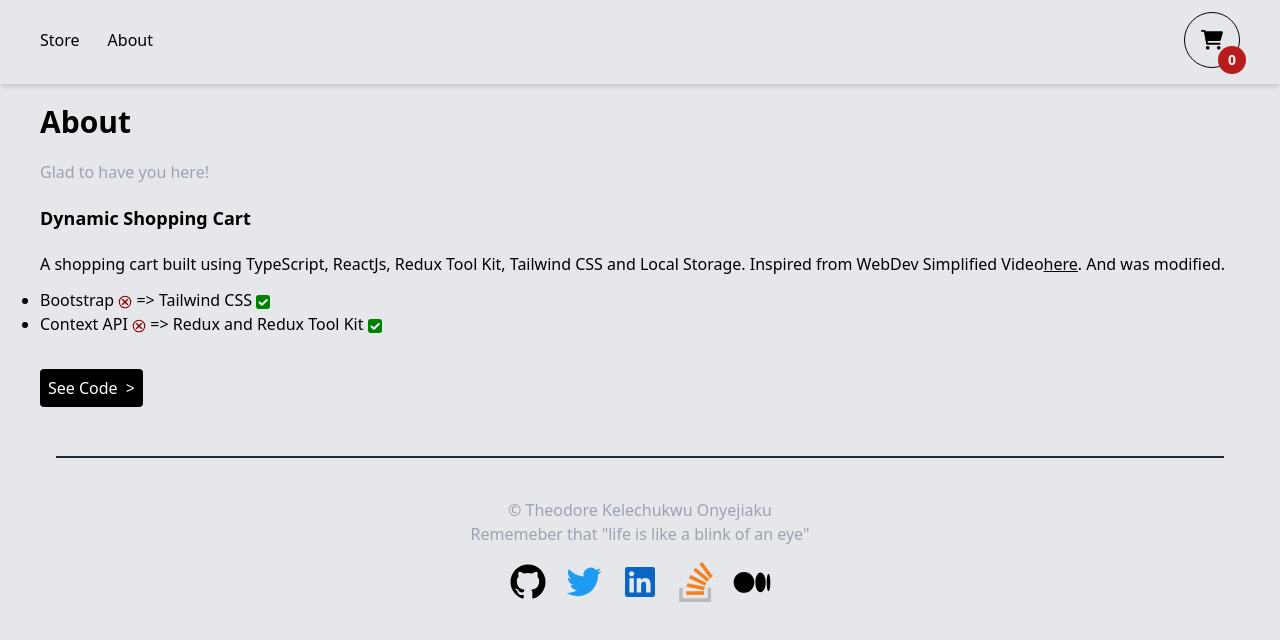
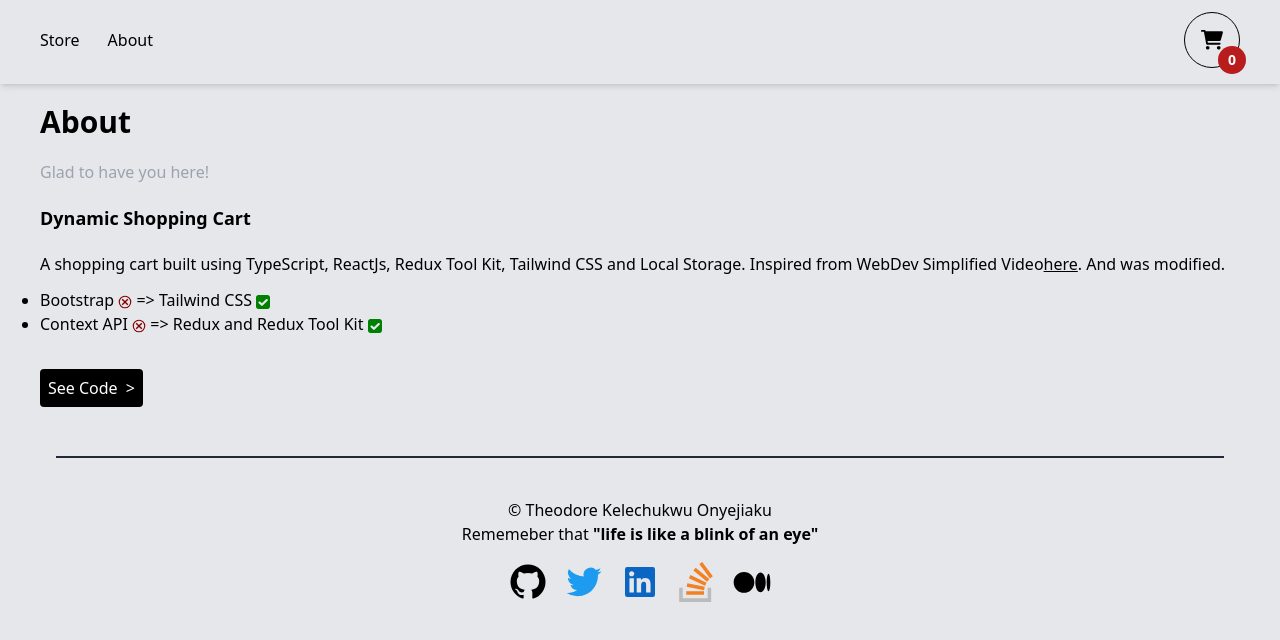
Before and after one commit to Theodore-Kelechukwu-Onyejiaku/dynamic-shopping-cart, a React (Create React App) app: page /about in a window 1280 px wide. Shown: the top 640 px of the page. Built offline with nearby package versions, Linux system fonts and the light colour scheme.

Commit message:
work on footer

```diff
--- a/src/components/Footer.tsx
+++ b/src/components/Footer.tsx
@@ -2,8 +2,8 @@ export function Footer() {
     return <div>
         <div className='relative bottom-0 '>
             <div className='p-4 text-center '>
-                <p className='text font-thin text-gray-400 mx-10 border-t-2 border-gray-800 pt-10'>© Theodore Kelechukwu Onyejiaku</p>
-                <p className='text font-thin text-gray-400'>Rememeber that <strong>"life is like a blink of an eye"</strong></p>
+                <p className='text mx-10 border-t-2 border-gray-800 pt-10'>© Theodore Kelechukwu Onyejiaku</p>
+                <p className='text '>Rememeber that <strong>"life is like a blink of an eye"</strong></p>
                 <div className='flex justify-center space-x-4 my-4'>
                     <a href='https://github.com/Theodore-Kelechukwu-Onyejiaku'>
                         <svg className="h-10 w-10" viewBox="0 0 16 16" xmlns="http://www.w3.org/2000/svg" fill="none"><g id="SVGRepo_bgCarrier" strokeWidth="0"></g><g id="SVGRepo_iconCarrier"><path fill="#000000" fill-rule="evenodd" d="M8 1C4.133 1 1 4.13 1 7.993c0 3.09 2.006 5.71 4.787 6.635.35.064.478-.152.478-.337 0-.166-.006-.606-.01-1.19-1.947.423-2.357-.937-2.357-.937-.319-.808-.778-1.023-.778-1.023-.635-.434.048-.425.048-.425.703.05 1.073.72 1.073.72.624 1.07 1.638.76 2.037.582.063-.452.244-.76.444-.935-1.554-.176-3.188-.776-3.188-3.456 0-.763.273-1.388.72-1.876-.072-.177-.312-.888.07-1.85 0 0 .586-.189 1.924.716A6.711 6.711 0 018 4.381c.595.003 1.194.08 1.753.236 1.336-.905 1.923-.717 1.923-.717.382.963.142 1.674.07 1.85.448.49.72 1.114.72 1.877 0 2.686-1.638 3.278-3.197 3.45.251.216.475.643.475 1.296 0 .934-.009 1.688-.009 1.918 0 .187.127.404.482.336A6.996 6.996 0 0015 7.993 6.997 6.997 0 008 1z" clip-rule="evenodd"></path></g></svg>
```
